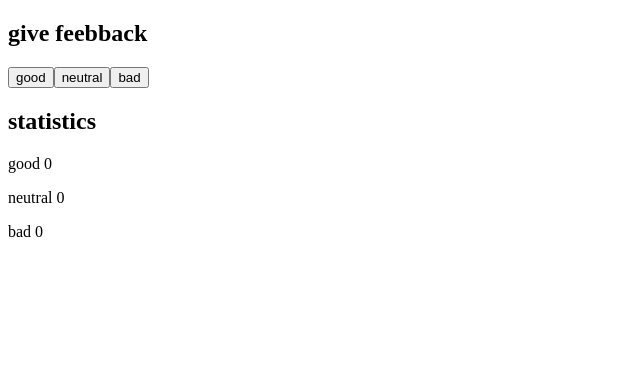
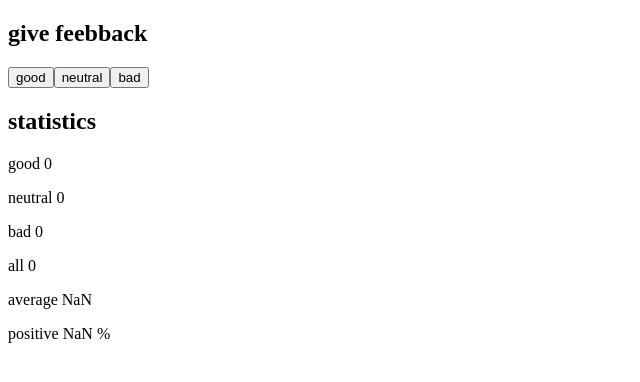
Before and after one commit to VirginiaTsang/helsinki_fullstackopen, a React (Vite) app in the folder part1/courseintro/: page / in a window 1280 px wide. Shown: the top 382 px of the page, without its empty margins (0-640 px from the left). Built offline with nearby package versions, Linux system fonts and the light colour scheme.

Commit message:
1.7: unicafe step 2

```diff
--- a/part1/courseintro/src/App.jsx
+++ b/part1/courseintro/src/App.jsx
@@ -1,4 +1,17 @@
 import { useState } from 'react'
+
+//defining all, average and positive as components. they can also be as state hooks
+const All = (props) => (
+  <p>all {props.good+props.neutral+props.bad}</p>
+)
+
+const Average = (props) =>(
+  <p>average {(props.good-props.bad)/(props.good+props.neutral+props.bad)}</p>
+)
+
+const Positive = (props) => (
+  <p>positive {(props.good)/(props.good+props.neutral+props.bad)*100} %</p>
+)
 
 const App = () => {
   // save clicks of each button to its own state
@@ -16,6 +29,11 @@ const App = () => {
       <p>good {good}</p>
       <p>neutral {neutral}</p>
       <p>bad {bad}</p>
+      <All good={good} neutral={neutral} bad={bad}/>
+      <Average good={good} neutral={neutral} bad={bad}/>
+      <Positive good={good} neutral={neutral} bad={bad}/>
+
+
     </div>
   )
 }
```
